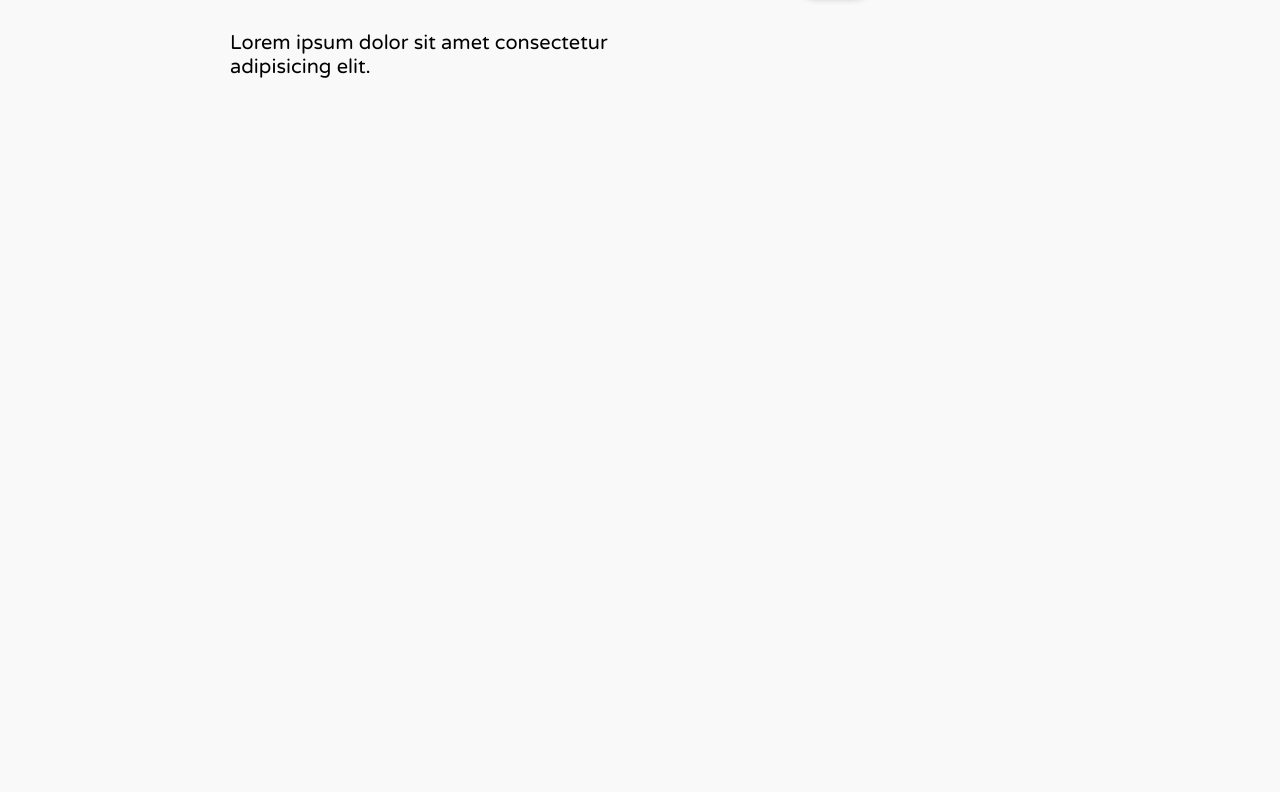
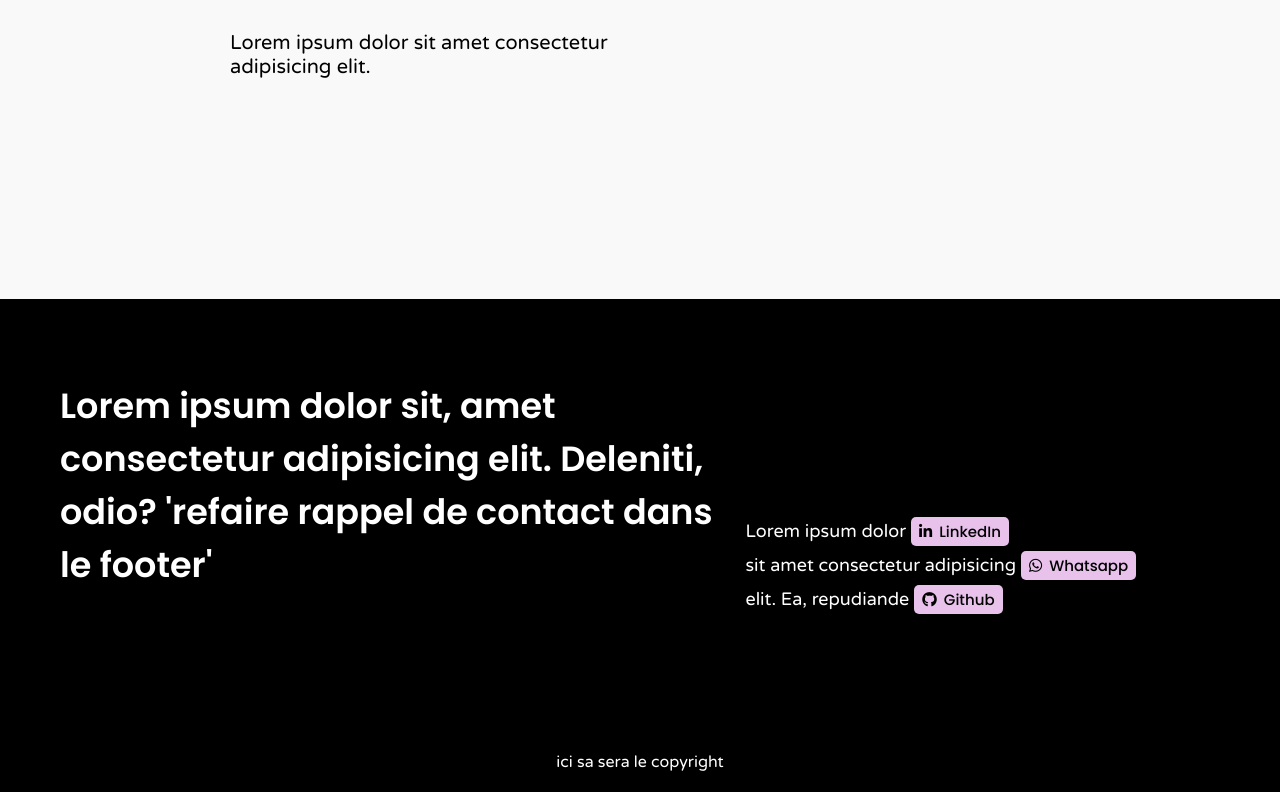
Before and after one commit to Iskandar835/Portfolio, a React (Vite) app: page / in a window 1280 px wide. Shown: the part 3127-3919 px from the top of the page. Before the commit the page ends 3226 px from the top, so only its background shows below. Built offline with nearby package versions, Linux system fonts and the light colour scheme.

Commit message:
Ajout du footer/ Ajout et optimisation du composant Tags/ Ajout d'export sur TechnoLogo et MySkills

```diff
--- a/src/Pages/Home.jsx
+++ b/src/Pages/Home.jsx
@@ -3,6 +3,7 @@ import BannerContact from "../components/PageStructure/BannerContact";
 import Projects from "../components/PageStructure/Projects";
 import MySkills from "../components/PageStructure/MySkills";
 import AboutMe from "../components/PageStructure/AboutMe";
+import Footer from "../components/PageStructure/Footer";
 
 
 function HomePage () {
@@ -15,6 +16,7 @@ function HomePage () {
                 <AboutMe />
                 <MySkills />
             </main>
+            <Footer />
         </>
     )
 };
--- /dev/null
+++ b/src/components/PageStructure/Footer.jsx
@@ -0,0 +1,62 @@
+import Data from "../../data/database.json"
+import styled from "styled-components";
+import { Titleh4 } from "./MySkills";
+import Tags from "../Tags";
+
+
+const FooterSection = styled.footer`
+    background-color: #000000;
+    margin: 200px 0 0 0;
+    padding: 80px 60px 20px 60px;
+    color: #FFFFFF;
+`
+const BothSection = styled.div`
+    display: flex;
+    margin-bottom: 120px;
+`
+
+const FirstSection = styled.div`
+    width: 65%;
+`
+const SecondSection = styled.div`
+    width: 45%;
+    display: flex;
+    justify-content: center;
+    align-items: center;
+    gap: 5px;
+    margin-top: 120px;
+    `
+
+    const Copyright = styled.p`
+    margin: 0;
+    text-align: center;
+    `
+    const ContactIndication = styled.p`
+    display: flex;
+    flex-wrap: wrap;
+    align-items: baseline;
+    gap: 5px;
+    font-size: 18px;
+`
+
+function Footer () {
+    const data = Data.contact;
+
+    return (
+        <FooterSection>
+            <BothSection>
+                <FirstSection>
+                    <Titleh4>Lorem ipsum dolor sit, amet consectetur adipisicing elit. Deleniti, odio? &apos;refaire rappel de contact dans le footer&apos;</Titleh4>
+                </FirstSection>
+                <SecondSection>
+                    <ContactIndication>
+                        Lorem ipsum dolor<Tags href={data[0].link} className={data[0].icon} content={data[0].name}/>sit amet consectetur adipisicing<Tags href={data[1].link} className={data[1].icon} content={data[1].name}/>elit. Ea, repudiande<Tags href={data[2].link} className={data[2].icon} content={data[2].name}/>
+                    </ContactIndication>
+                </SecondSection>
+            </BothSection>
+            <Copyright>ici sa sera le copyright</Copyright>
+        </FooterSection>
+    )
+};
+
+export default Footer;
--- a/src/components/PageStructure/MySkills.jsx
+++ b/src/components/PageStructure/MySkills.jsx
@@ -20,7 +20,7 @@ const Titleth3 = styled.h3`
     font-size: 25px;
     font-weight: 600;
 `
-const Titleth4 = styled.h4`
+export const Titleh4 = styled.h4`
     margin: 0;
     font-family: "Poppins", sans-serif;
     font-size: 35px;
@@ -40,7 +40,7 @@ function MySkills () {
             <Container>
                 <TextContainer>
                     <Titleth3>Lorem ipsum dolor sit amet.</Titleth3>
-                    <Titleth4>Lorem ipsum dolor sit amet consectetur, adipisicing elit. Unde aliquid cum vel doloremque nisi officiis!</Titleth4>
+                    <Titleh4>Lorem ipsum dolor sit amet consectetur, adipisicing elit. Unde aliquid cum vel doloremque nisi officiis!</Titleh4>
                     <Subtitle>Lorem ipsum dolor sit amet consectetur adipisicing elit.</Subtitle>
                 </TextContainer>
                 <SkillsContainer>
--- /dev/null
+++ b/src/components/Tags.jsx
@@ -0,0 +1,44 @@
+import PropTypes from "prop-types";
+import styled from "styled-components";
+import { IconLogo } from "./TechnoLogo";
+
+
+const Btn = styled.a`
+    display: flex;
+    justify-content: center;
+    align-items: center;
+    padding: 8px;
+    height: 13px;
+    text-decoration: none;
+    color: #000000;
+    border-radius: 5px;
+    background: #E9C2EC;
+    font-family: "Poppins", sans-serif;
+    font-weight: 500;
+    gap: 7px;
+    font-size: 15px;
+    transition: background 200ms ease-in, color 200ms ease-in, transform 100ms ease-in;
+    &:hover {
+        background: #CF91D8;
+        transform: scale(1.02);
+    }
+`
+const BtnIcon = styled(IconLogo)`
+        font-size: 15px;
+`
+
+function Tags ({ href, className, content }) {
+    return (
+        <>
+            <Btn href={href} target="_blank"><BtnIcon className={className}/>{content}</Btn>
+        </>
+    )
+};
+
+Tags.propTypes = {
+    href: PropTypes.string,
+    className: PropTypes.string,
+    content: PropTypes.string
+};
+
+export default Tags;
--- a/src/components/TechnoLogo.jsx
+++ b/src/components/TechnoLogo.jsx
@@ -12,7 +12,7 @@ export const LogoContainer = styled.div`
     border-radius: 50px;
     background-color: #FFFFFF;
 `
-const IconLogo = styled.i`
+export const IconLogo = styled.i`
     font-size: 20px;
     color: #000000;
 `
```
